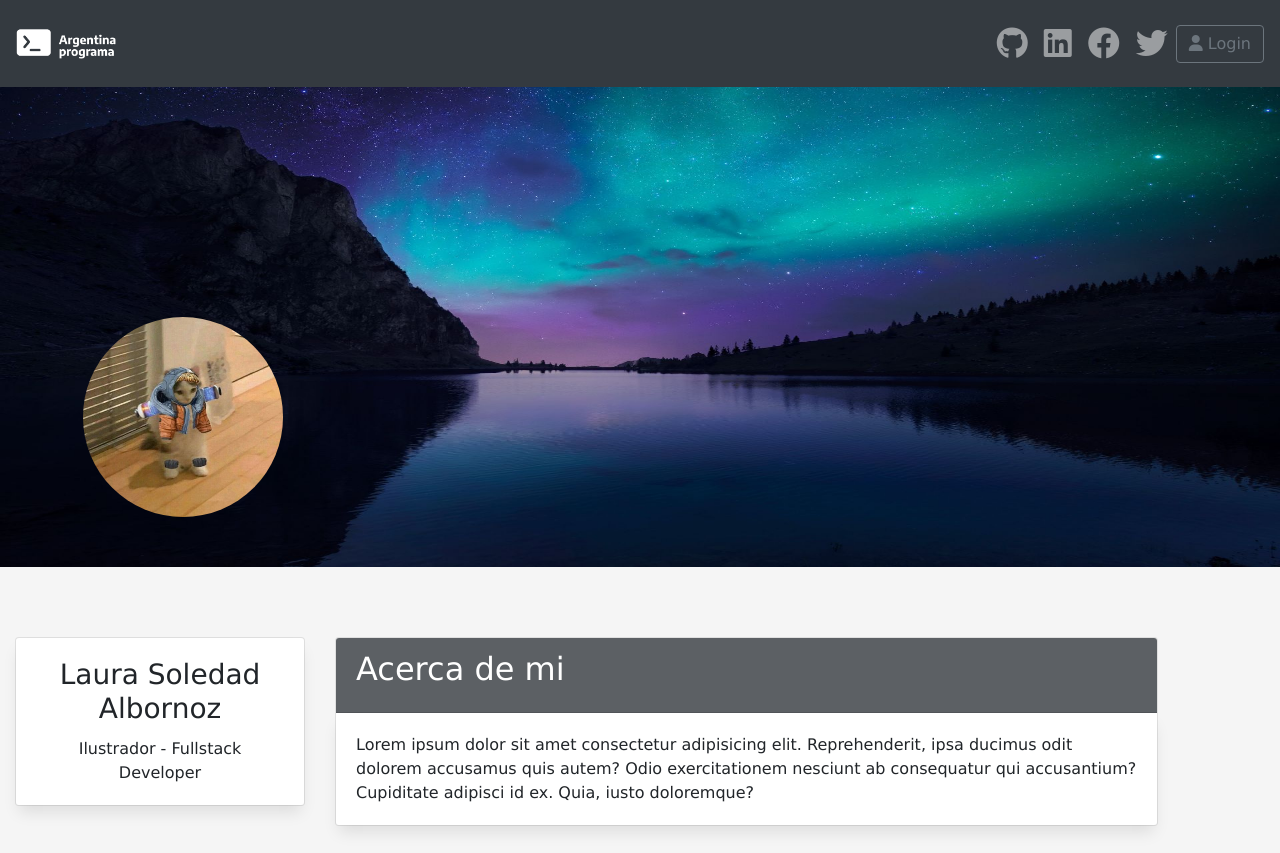
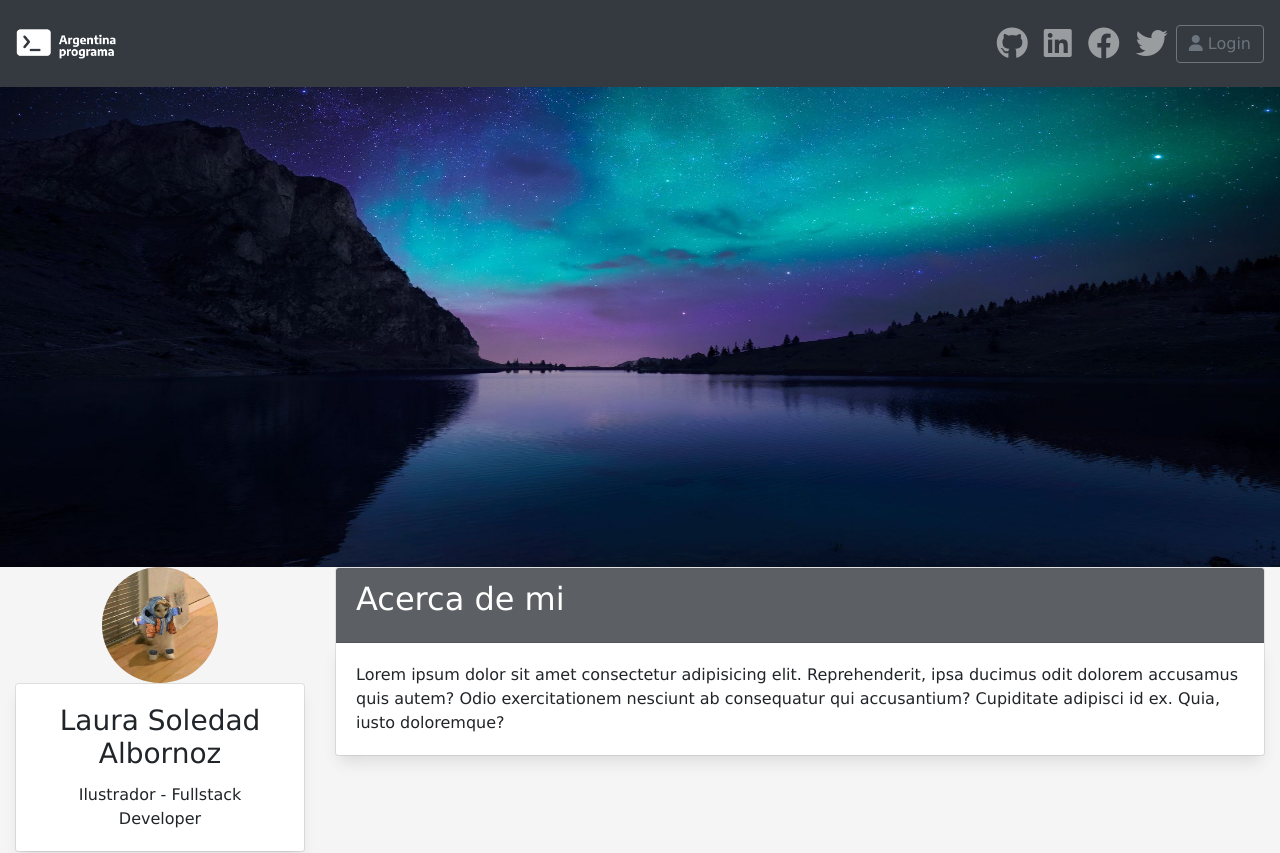
Before and after one commit to AlbLaura/Proyecto_FrontEnd, an Angular app: page / in a window 1280 px wide. Shown: the top 853 px of the page. Built offline with nearby package versions, Linux system fonts and the light colour scheme.

Commit message:
acercaDe - aun sin completar

```diff
--- a/src/app/app.component.html
+++ b/src/app/app.component.html
@@ -1,31 +1,10 @@
-<header>
-  <app-header></app-header>
-</header>
-
-<section> <!-- ACERCA DE -->
-<div class="container-fluid">
-  <div class="row">
-    <div class="col-3">
-      <div class="card" id="datos">
-        <div class="card-body text-center">
-          <h3 class="card-title text-center">Laura Soledad Albornoz</h3>
-          <span class="card-text">Ilustrador - Fullstack Developer</span>
-        </div>
-      </div>
-    </div>
-    <div class="col-8">
-      <div class="card" id="acercaDe">
-        <div class="card-header">
-          <h2 class="card-title">Acerca de mi</h2>
-        </div>
-        <div class="card-body">
-          <p class="card-text">Lorem ipsum dolor sit amet consectetur adipisicing elit. Reprehenderit, ipsa ducimus odit dolorem accusamus quis autem? Odio exercitationem nesciunt ab consequatur qui accusantium? Cupiditate adipisci id ex. Quia, iusto doloremque?</p>
-        </div>
-      </div>
-    </div>
+<div class="row">
+  <div class="col">
+    <app-header></app-header>
   </div>
 </div>
-</section>
+
+<app-acerca-de></app-acerca-de>
 
 <section> <!-- EXPERIENCIAS LABORALES -->
 <div id="experiencias_Laborales" class="card" style="margin: 50px;">
@@ -322,7 +301,7 @@
 </section>
 
 <footer>
-<div id="footer" class="container-fluid bg-dark text-light">
+<div id="footer" class="bg-dark text-light">
   <div class="row">
     <div class="col-12 text-center">Albornoz Laura Soledad | @ Argentina Programa 2022</div>
     <div class="col-12 text-center">San Luis, Argentina</div>
--- a/src/app/app.module.ts
+++ b/src/app/app.module.ts
@@ -6,6 +6,7 @@ import { HeaderComponent } from './components/header/header.component';
 import { LogoAPComponent } from './components/logo-ap/logo-ap.component';
 import { SocialComponent } from './components/social/social.component';
 import { BannerComponent } from './components/banner/banner.component';
+import { AcercaDeComponent } from './components/acerca-de/acerca-de.component';
 
 @NgModule({
   declarations: [
@@ -13,7 +14,8 @@ import { BannerComponent } from './components/banner/banner.component';
     HeaderComponent,
     LogoAPComponent,
     SocialComponent,
-    BannerComponent
+    BannerComponent,
+    AcercaDeComponent
   ],
   imports: [
     BrowserModule
--- /dev/null
+++ b/src/app/components/acerca-de/acerca-de.component.css
@@ -0,0 +1,4 @@
+#usuario-icon {
+    width: 40%;
+    margin-left: 30%;
+}
--- /dev/null
+++ b/src/app/components/acerca-de/acerca-de.component.html
@@ -0,0 +1,22 @@
+<div class="row">
+    <div class="col-3">
+        <img src="assets/img/Wattson-php.jpg" class="rounded-circle " alt="icono del usuario" id="usuario-icon">
+        <div class="card" id="datos">
+            <div class="card-body text-center">
+                <h3 class="card-title text-center">Laura Soledad Albornoz</h3>
+                <span class="card-text">Ilustrador - Fullstack Developer</span>
+            </div>
+        </div>
+    </div>
+
+    <div class="col-9">
+        <div class="card" id="acercaDe">
+            <div class="card-header">
+                <h2 class="card-title">Acerca de mi</h2>
+            </div>
+            <div class="card-body">
+                <p class="card-text">Lorem ipsum dolor sit amet consectetur adipisicing elit. Reprehenderit, ipsa ducimus odit dolorem accusamus quis autem? Odio exercitationem nesciunt ab consequatur qui accusantium? Cupiditate adipisci id ex. Quia, iusto doloremque?</p>
+            </div>
+        </div>
+    </div>
+</div>
--- /dev/null
+++ b/src/app/components/acerca-de/acerca-de.component.ts
@@ -0,0 +1,15 @@
+import { Component, OnInit } from '@angular/core';
+
+@Component({
+  selector: 'app-acerca-de',
+  templateUrl: './acerca-de.component.html',
+  styleUrls: ['./acerca-de.component.css']
+})
+export class AcercaDeComponent implements OnInit {
+
+  constructor() { }
+
+  ngOnInit(): void {
+  }
+
+}
--- a/src/app/components/banner/banner.component.css
+++ b/src/app/components/banner/banner.component.css
@@ -1,21 +1,4 @@
 #banner {
     height: 480px;
     width: 100%;
-    position: absolute;
-    z-index: 1;
 }
-#usuario-icon {
-    position: absolute;
-    z-index: 2;
-    max-height: 200px;
-    max-width: 200px;
-    margin-top: 18%;
-    margin-left: 6.5%;
-}
-#usuario-icon img {
-    height: 100%;
-    width: 100%;
-}
-.fondoUsuario{
-    min-height: 550px;
-}
--- a/src/app/components/banner/banner.component.html
+++ b/src/app/components/banner/banner.component.html
@@ -1,6 +1 @@
-<div class="fondoUsuario">
-    <img src="assets/img/banner-test.jpg" class="img-fluid" alt="banner" id="banner"><!-- Banner-->
-    <div id="usuario-icon"><!-- Usuario-->
-        <img src="assets/img/Wattson-php.jpg" class="rounded-circle " alt="icono del usuario">
-    </div>
-</div>
+<img src="assets/img/banner-test.jpg" class="img-fluid" alt="banner" id="banner"><!-- Banner-->
--- a/src/app/components/header/header.component.html
+++ b/src/app/components/header/header.component.html
@@ -5,5 +5,4 @@
     <app-social></app-social>
     <button id="login_button" class="btn btn-outline-secondary"><i class="fa-solid fa-user"></i> Login</button>
 </nav>
-
 <app-banner></app-banner>
--- a/src/index.html
+++ b/src/index.html
@@ -13,8 +13,10 @@
   <!-- CSS general-->
   <link rel="stylesheet" href="styles.css">
 </head>
-<body class="bg">
-  <app-root></app-root>
+<body>
+  <div class="container-fluid">
+    <app-root></app-root>
+  </div>
   <!-- Bootstrap JS -->
   <script src="https://cdn.jsdelivr.net/npm/jquery@3.6.1/dist/jquery.slim.min.js"></script>
   <script src="https://cdn.jsdelivr.net/npm/popper.js@1.16.1/dist/umd/popper.min.js"></script>
--- a/src/styles.css
+++ b/src/styles.css
@@ -1,13 +1,11 @@
-* {
-    margin: 0px;
-    padding: 0px;
+body{
     font-family:Verdana, Geneva, Tahoma, sans-serif;
     text-align: left;
-}
-.bg {
     background-color: #F5F5F5;
 }
-
+.col {
+    padding: 0%;
+}
 .card-header {
     background-color: #5c6064;
     color: white;
```
Also changed, not shown: 1 other file (tests, documents, lock files or other folders).
